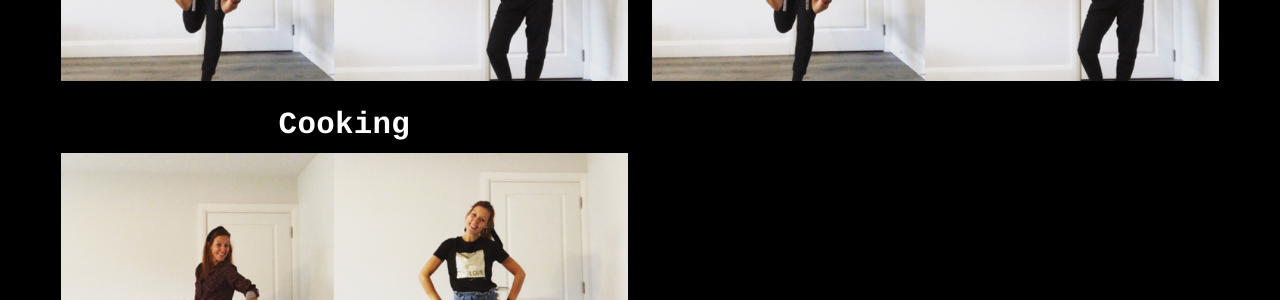
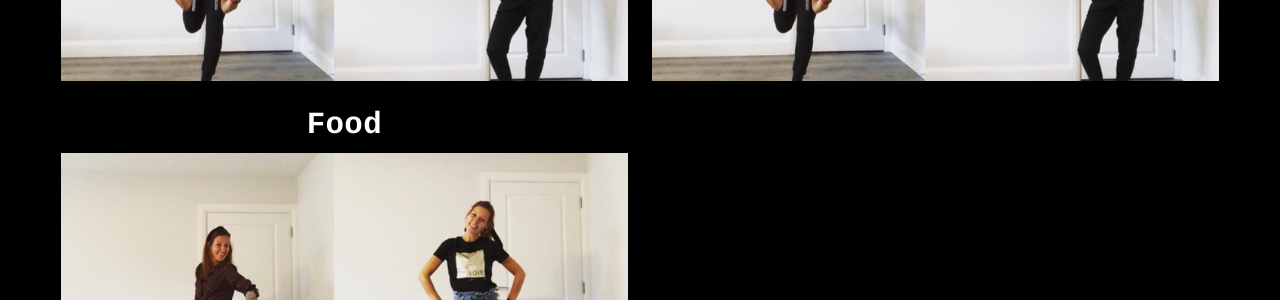
Before and after one commit to sumadruga/sumadruga.github.io, a Jekyll site: the page built from portfolio.html, in a window 1280 px wide and 900 px high, scrolled down 707 px. Shown: the part 153-453 px from the top of the window. Built offline with Jekyll 4.4.1, drawn with Linux system fonts in a browser that asks for light colours; a script that is not in the unit is left out.

Commit message:
Rename cooking with food

```diff
--- a/admin/config.yml
+++ b/admin/config.yml
@@ -17,7 +17,7 @@
     slug: "{{year}}-{{month}}-{{day}}-{{slug}}" # Filename template, e.g., YYYY-MM-DD-title.md
     fields: # The fields for each document, usually in front matter
       - {label: "Layout", name: "layout", required: true, widget: "select", options: ["post", "portfolio-item"], default: "post"}
-      - {label: "Type", name: "type", required: false, widget: "select", options: ["dance", "photo", "cooking"]}
+      - {label: "Type", name: "type", required: false, widget: "select", options: ["dance", "photo", "food"]}
       - {label: "Title", name: "title", required: true, widget: "string"}
       - {label: "Publish Date", name: "date", required: true, widget: "datetime"}
       - {label: "Featured Image", name: "image", widget: "image"}
--- a/portfolio-cooking.html
+++ b/portfolio-food.html
@@ -1,6 +1,6 @@
 ---
 layout: portfolio
-title: Cooking
+title: Food
 description: Cooking and baking are also ways to create. When I'm cooking or baking I feel like I’m painting on a canvas and I can play with flavours, smells, tastes and colours, and I can create and share memories with my friends, family and especially with my daughters. I put my secret ingredient in every recipe - Love!
 pagination:
   enabled: true
@@ -13,7 +13,7 @@
       {% for post in paginator.posts %}
 
         <!-- The tag below includes the markup for each post - partials/post-card.html -->
-        {% if post.layout == 'portfolio-item' and post.type == 'cooking' %}
+        {% if post.layout == 'portfolio-item' and post.type == 'food' %}
          {% include post-card.html %}
         {% endif %}
 
--- a/portfolio.html
+++ b/portfolio.html
@@ -26,9 +26,9 @@
   <div class="row">
 
     <div class="col-md">
-      <a href="{{ '/portfolio-cooking' | prepend: site.baseurl }}" itemprop="url">
-        <h3>Cooking</h3>
-        <img src="/assets/images/about-su-2.png" alt="Cooking Portfolio" class="card-img-top"/>
+      <a href="{{ '/portfolio-food' | prepend: site.baseurl }}" itemprop="url">
+        <h3>Food</h3>
+        <img src="/assets/images/about-su-2.png" alt="Food Portfolio" class="card-img-top"/>
       </a>
     </div>
 
```
